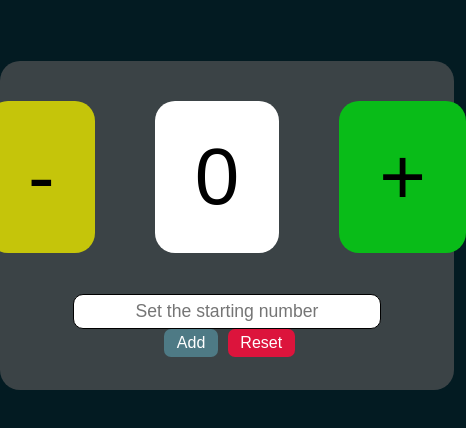
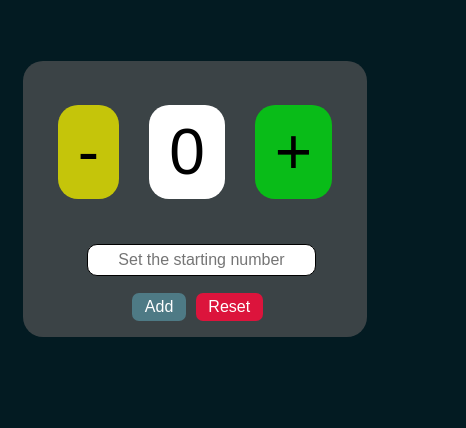
Before and after one commit to Rewillow/counter, a plain HTML site: page index.html in a window 390 px wide. Shown: the part 304-732 px from the top of the page, 466 px wide, since content can reach past the window. Drawn offline with Linux system fonts and the light colour scheme.

Commit message:
Media queries 370-480 (Counter)

```diff
--- a/index.html
+++ b/index.html
@@ -35,9 +35,10 @@
         <div class="cou">
             <input type="text" class="input" id="submit" placeholder="Set the starting number"
                 autocomplete="none" oninput="this.value = this.value.replace(/[^0-9.]/g, '').replace(/(\..*)\./g, '$1');">
-            <button class="add" id= add onclick="getValue()">Add</button>
+
+        </div>
+        <button class="add" id= add onclick="getValue()">Add</button>
             <button class="reset-counter" id="reset-count">Reset</button>
-        </div>
     </div>
 
 
--- a/styles.scss
+++ b/styles.scss
@@ -143,6 +143,9 @@ h1 {
             border-radius: 10px;
         }
 
+
+    }
+
     .add {
         border: none;
         text-align: center;
@@ -165,7 +168,6 @@ h1 {
         border-radius: 7px;
         color: $h1-color;
         cursor: pointer;
-        }
     }
 }
 
@@ -194,4 +196,59 @@ h1 {
             }
         }
 }
+.container {
+    text-align: center;
+    max-width: 280px;
+    max-height: 450px;;
+.col {
+    min-height: 150px;
+    border-radius: 20px;
+
+    .col-decrement {
+        font-size: 4rem;
+        margin-right: 15px;
+        margin-left: 15px;
+        padding: 10px 20px 10px 20px;
     }
+
+    .col-counter {
+        font-size: 4rem;
+        margin-right: 15px;
+        margin-left: 15px;
+        padding: 10px 20px 10px 20px;
+    }
+
+    .col-increment {
+        font-size: 4rem;
+        margin-right: 15px;
+        margin-left: 15px;
+        padding: 10px 20px 10px 20px;
+    }
+}
+.cou {
+    text-align: center;
+    margin: 1px auto; // Per posizionarlo al centro
+    padding: 1rem 2rem;
+
+    .input {
+        font-size: 1rem;
+            padding: 6px 10px 6px 10px;
+    }
+
+    .add {
+        margin-top: 20px;
+        font-size: 1.2rem;
+        margin-right: 30px;
+    }
+
+    .reset-counter {
+        margin-left: 30px;
+        font-size: 1.2rem;
+
+    }
+}
+}
+
+
+
+}
```
Also changed, not shown: styles.css, 1 other file. Lines whose indentation alone changed are shown as unchanged.
